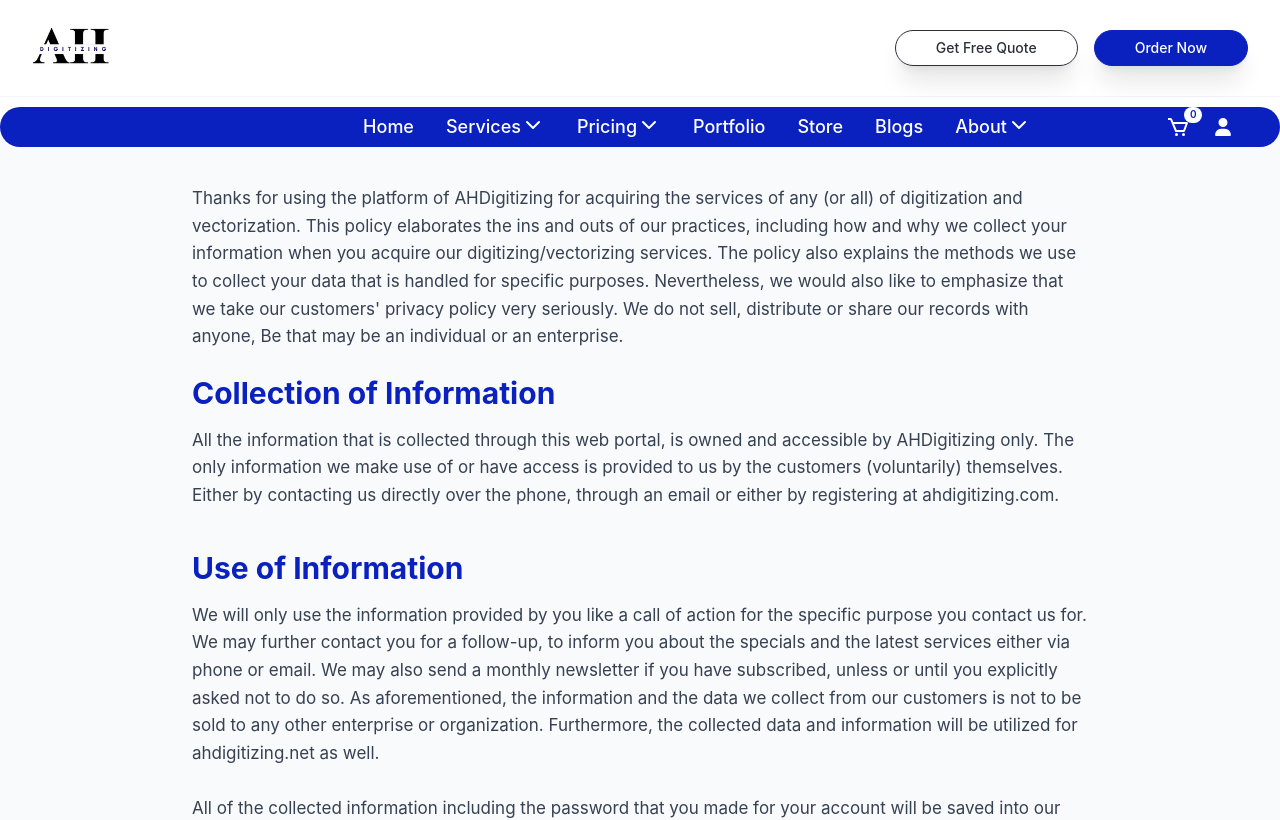
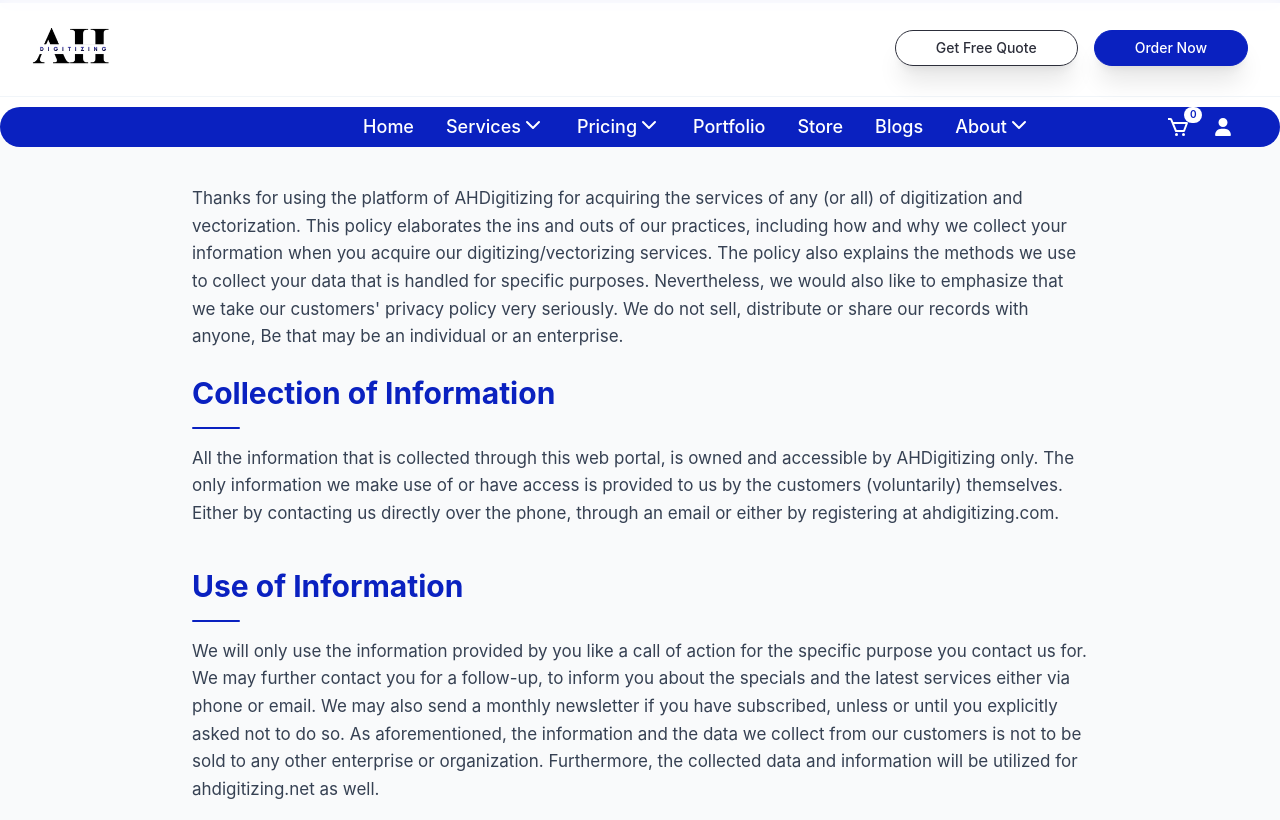
Before and after one commit to fourgoAgency/Ah-digitizing, a Next.js app: page /privacy-policy in a window 1280 px wide. Shown: the top 820 px of the page. Built offline with nearby package versions, Linux system fonts and the light colour scheme.

Commit message:
Update page.tsx

```diff
--- a/app/privacy-policy/page.tsx
+++ b/app/privacy-policy/page.tsx
@@ -1,5 +1,5 @@
 "use client";
-import { motion } from "framer-motion";
+import { motion, useScroll, useSpring } from "framer-motion";
 import Image from "next/image";
 
 // Privacy Policy Data
@@ -49,8 +49,22 @@ const privacyData = [
 ];
 
 export default function PrivacyPolicyPage() {
+  const { scrollYProgress } = useScroll();
+  const scaleX = useSpring(scrollYProgress, {
+    stiffness: 100,
+    damping: 30,
+    restDelta: 0.001,
+  });
+
   return (
     <div className="min-h-screen bg-gray-50">
+
+      {/* Scroll Progress Bar */}
+      <motion.div
+        style={{ scaleX }}
+        className="fixed top-0 left-0 right-0 h-[3px] bg-[#0A21C0] origin-left z-50"
+      />
+
       {/* Privacy Policy Content */}
       <div className="py-12 px-4 sm:px-6 lg:px-8">
         <div className="max-w-4xl mx-auto">
@@ -59,18 +73,42 @@ export default function PrivacyPolicyPage() {
               key={section.id}
               initial={{ opacity: 0, y: 30 }}
               whileInView={{ opacity: 1, y: 0 }}
-              viewport={{ once: true }}
-              transition={{ duration: 0.6, delay: index * 0.01 }}
-              className={section.title ? "mb-10" : "mb-6"}>
+              viewport={{ once: true, margin: "-60px" }}
+              transition={{ duration: 0.6, delay: index * 0.05, ease: [0.22, 1, 0.36, 1] }}
+              className={section.title ? "mb-10" : "mb-6"}
+            >
               {section.title && (
-                <h2 className="text-2xl sm:text-[26px] lg:text-3xl font-bold text-[#0A21C0] mb-4">
-                  {section.title}
-                </h2>
+                <>
+                  <motion.h2
+                    initial={{ opacity: 0, x: -20 }}
+                    whileInView={{ opacity: 1, x: 0 }}
+                    viewport={{ once: true }}
+                    transition={{ duration: 0.5, delay: index * 0.05, ease: "easeOut" }}
+                    className="text-2xl sm:text-[26px] lg:text-3xl font-bold text-[#0A21C0] mb-4"
+                  >
+                    {section.title}
+                  </motion.h2>
+
+                  {/* Animated underline beneath each heading */}
+                  <motion.div
+                    initial={{ scaleX: 0 }}
+                    whileInView={{ scaleX: 1 }}
+                    viewport={{ once: true }}
+                    transition={{ duration: 0.45, delay: index * 0.05 + 0.15, ease: "easeOut" }}
+                    className="h-[2px] w-12 bg-[#0A21C0] origin-left rounded-full mb-4"
+                  />
+                </>
               )}
 
-              <div className="text-gray-700 leading-relaxed text-base lg:text-[17px] whitespace-pre-line">
+              <motion.div
+                initial={{ opacity: 0 }}
+                whileInView={{ opacity: 1 }}
+                viewport={{ once: true }}
+                transition={{ duration: 0.6, delay: index * 0.05 + 0.2 }}
+                className="text-gray-700 leading-relaxed text-base lg:text-[17px] whitespace-pre-line"
+              >
                 {section.content}
-              </div>
+              </motion.div>
             </motion.div>
           ))}
         </div>
```
